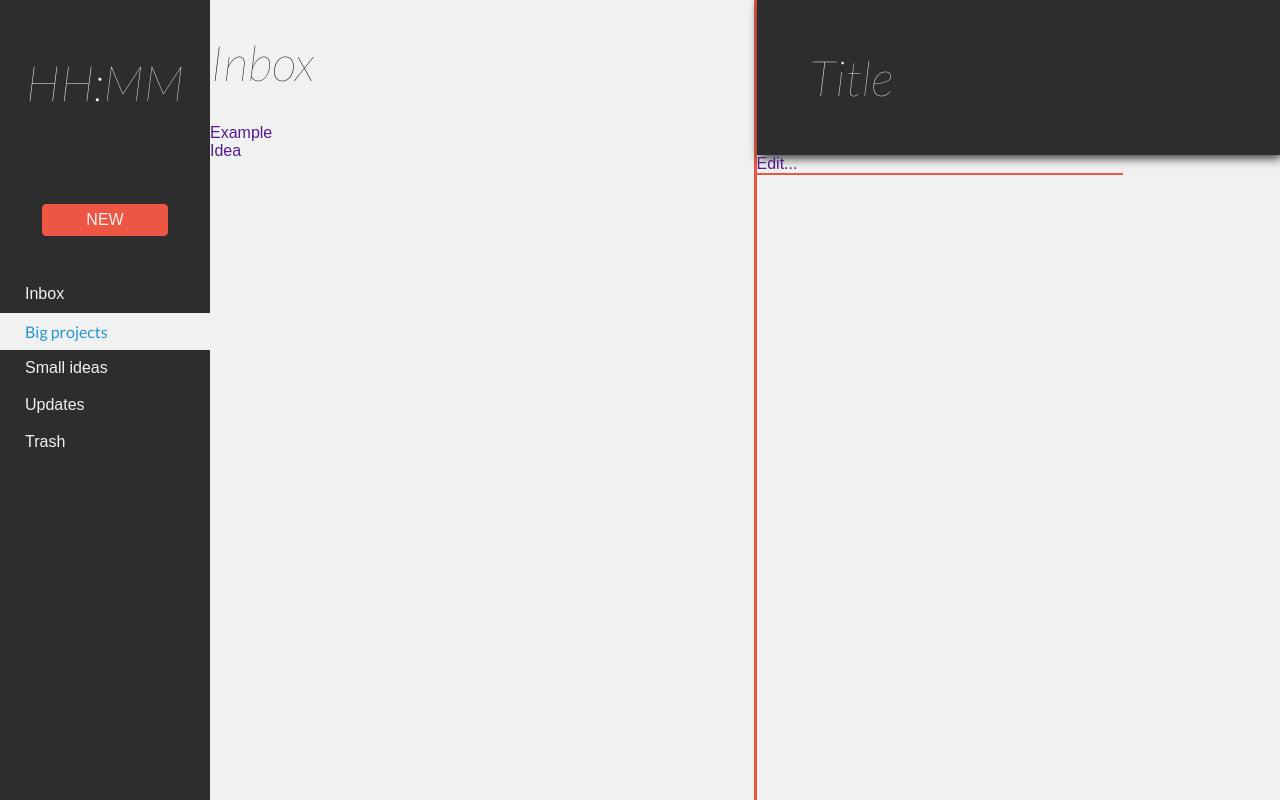
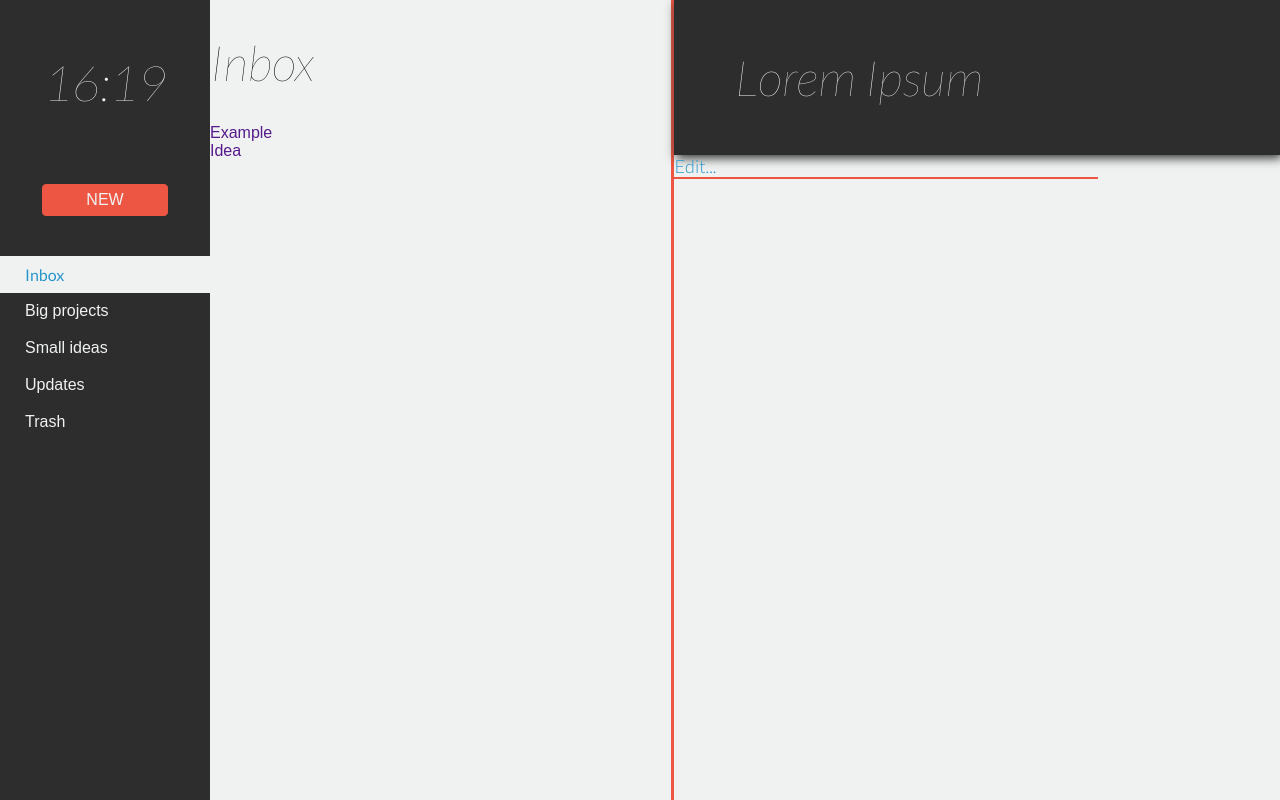
Before and after one commit to WetCouch/Ideas, a website: page index.html in a window 1280 px wide. Drawn offline with Linux system fonts and the light colour scheme.

Commit message:
Added clock and navbar dynamic styling

```diff
--- a/index.html
+++ b/index.html
@@ -6,16 +6,20 @@
     <link href='http://fonts.googleapis.com/css?family=Lato:100,300,400,100italic,300italic,400italic' rel='stylesheet'
           type='text/css'>
     <link href="src/css/styles.css" rel="stylesheet">
+
+    <script src="bower_components/jquery/dist/jquery.js"></script>
+    <script src="src/modules/navigation/navigation.js"></script>
+    <script src="src/modules/clock/clock.js"></script>
 </head>
 <body>
 <div id="navbar">
-    <h1 class="clock">HH:MM</h1>
+    <h1 class="clock"></h1>
     <button class="navigation nav-button">NEW</button>
-    <a href="" class="navigation nav-link">Inbox</a>
-    <a href="" class="navigation nav-link is-active">Big projects</a>
-    <a href="" class="navigation nav-link">Small ideas</a>
-    <a href="" class="navigation nav-link">Updates</a>
-    <a href="" class="navigation nav-link">Trash</a>
+    <a href="" onClick="return false;" id="nav-1" class="navigation nav-link is-active">Inbox</a>
+    <a href="" onClick="return false;" id="nav-2" class="navigation nav-link">Big projects</a>
+    <a href="" onClick="return false;" id="nav-3" class="navigation nav-link">Small ideas</a>
+    <a href="" onClick="return false;" id="nav-4" class="navigation nav-link">Updates</a>
+    <a href="" onClick="return false;" id="nav-5" class="navigation nav-link">Trash</a>
 </div>
 <div id="ideas">
     <h1>Inbox</h1>
@@ -34,12 +38,12 @@
 <div id="description">
     <div id="header">
         <div></div>
-        <h1>Title</h1>
+        <h1>Lorem Ipsum</h1>
     </div>
     <div class="content">
-        <a href="" class="cont-edit">Edit...</a>
-        <div class="content con-line"></div>
-        <div class="content con-line"></div>
+        <a href="" onClick="return false;" class="con-edit">Edit...</a>
+        <div class="content con-line line-1"></div>
+        <div class="content con-line line-2"></div>
     </div>
 </div>
 </body>
--- a/src/css/_layout.scss
+++ b/src/css/_layout.scss
@@ -54,7 +54,6 @@ a {
   #header {
     display: flex;
     color: $colorLight;
-    width: 100%;
     background-color: $colorDark;
     flex-grow: 1;
     align-items: center;
--- /dev/null
+++ b/src/modules/clock/clock.js
@@ -0,0 +1,19 @@
+/**
+ * Created by wetcouch on 19.05.2015.
+ */
+$(document).ready(function () {
+    function clock () {
+        var currentTime = new Date();
+        var hours = currentTime.getHours();
+        if (hours < 10) {
+            hours = '0' + hours;
+        }
+        var minutes = currentTime.getMinutes();
+        if (minutes < 10) {
+            minutes = '0' + minutes;
+        }
+        $('.clock').text(hours + ":" + minutes);
+        var timeout = setTimeout(function() {clock()}, 500);
+    }
+    clock();
+});
--- a/src/modules/content/_content.scss
+++ b/src/modules/content/_content.scss
@@ -1,5 +1,16 @@
 .content {
   flex-grow: 20;
+}
+
+.con-edit {
+  font-family: Lato, sans-serif;
+  font-weight: 300;
+  font-size: 18px;
+  color: $colorBlue;
+  line-height: 22px;
+  top: 1%;
+  right: 5%;
+  left: auto;
 }
 
 .con-line {
--- a/src/modules/navigation/_navigation.scss
+++ b/src/modules/navigation/_navigation.scss
@@ -13,7 +13,7 @@
   width: 126px;
   height: 32px;
   justify-content: center;
-  margin: 60px auto 40px auto;
+  margin: 40px auto 40px auto;
 }
 
 .nav-link {
--- /dev/null
+++ b/src/modules/navigation/navigation.js
@@ -0,0 +1,9 @@
+/**
+ * Created by wetcouch on 19.05.2015.
+ */
+$('document').ready(function () {
+    $(".nav-link").click(function () {
+        $(".nav-link").removeClass('is-active');
+        $("#" + this.id).addClass('is-active')
+    })
+});
```
Also changed, not shown: src/css/styles.css, 1 other file.
